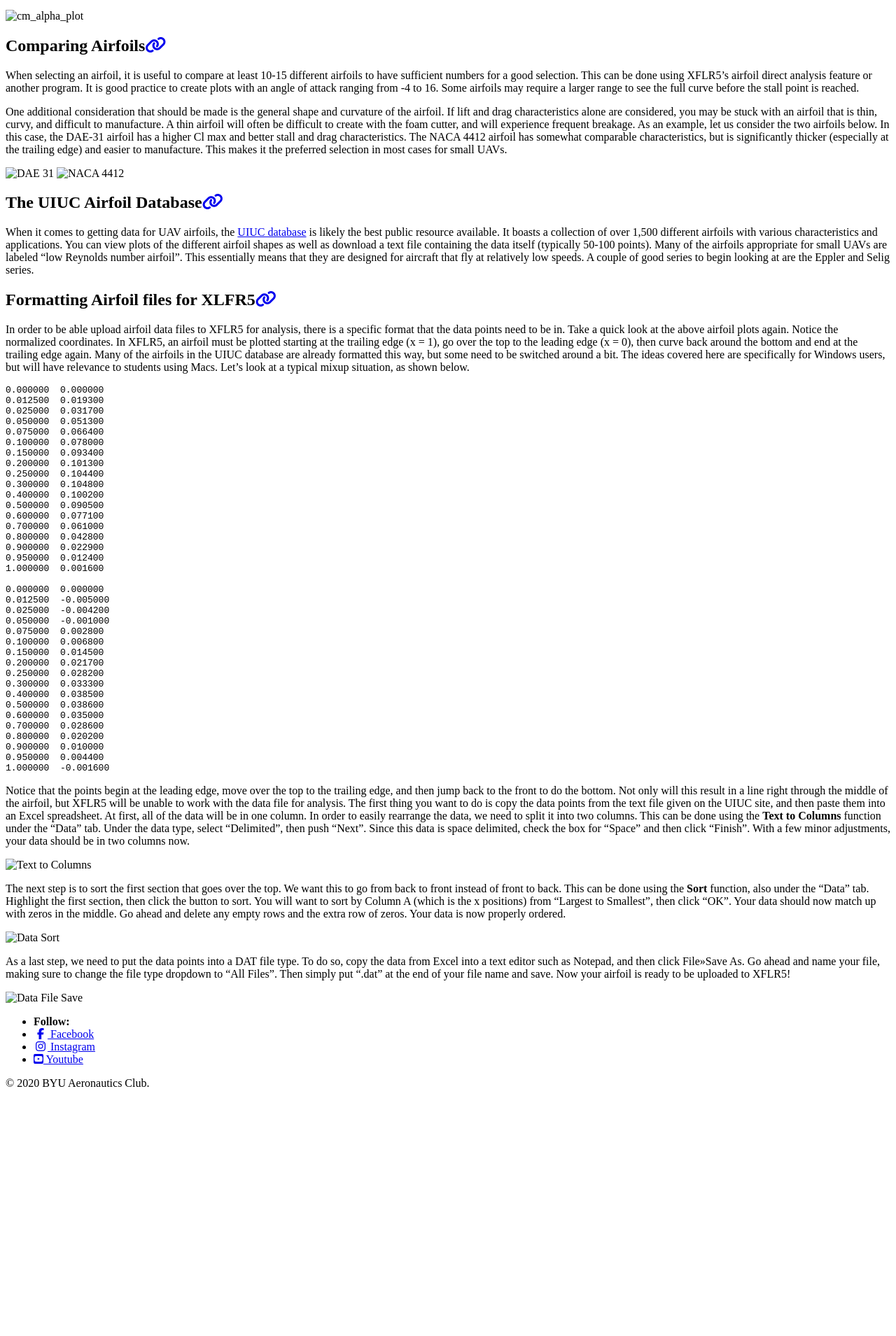
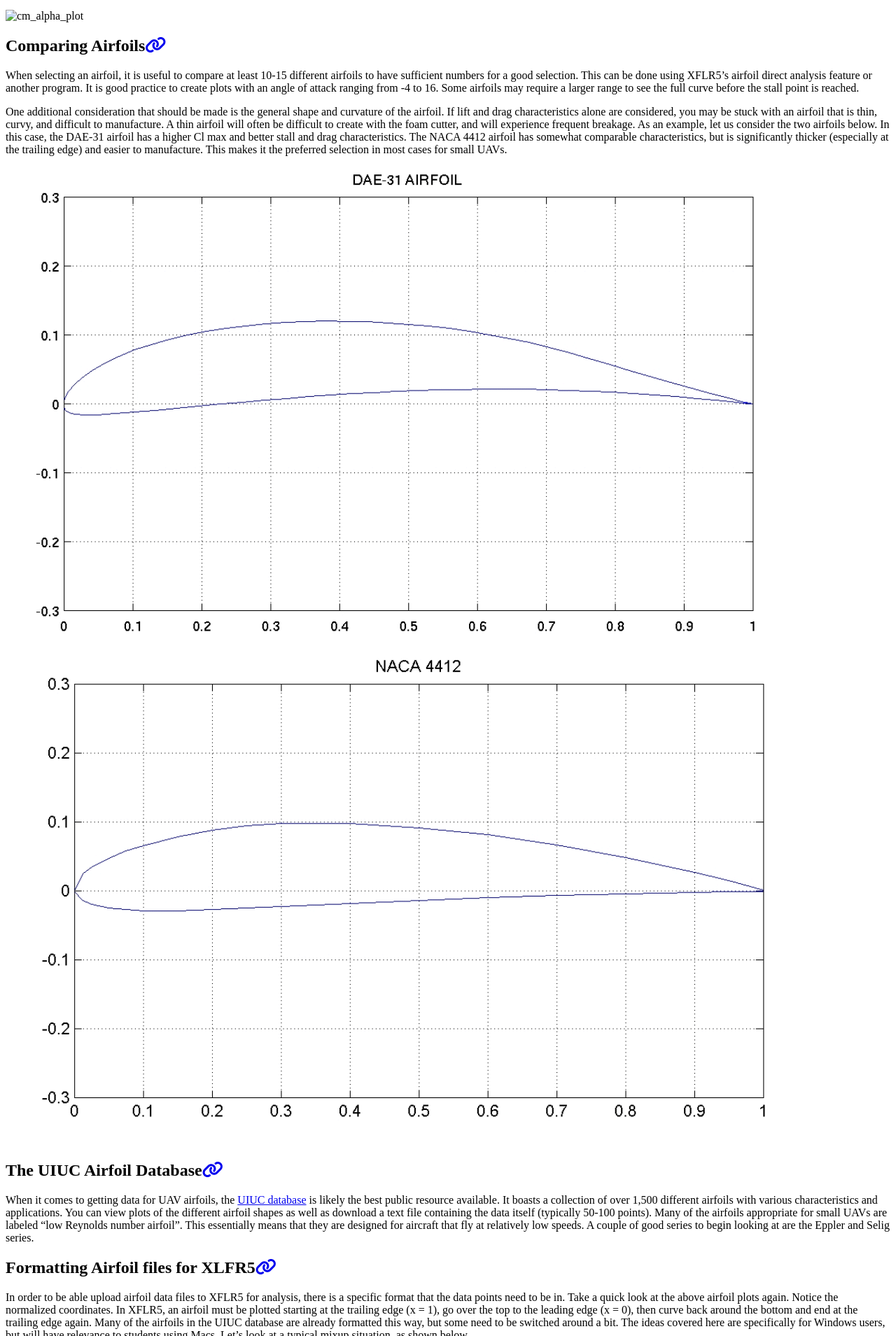
Before and after one commit to BYU-Aeronautics-Club/BYUAeronauticsClub.github.io, a Jekyll site: the page built from _pages/fundamentals/aerodynamics/airfoils.md, in a window 1280 px wide. Shown: the part 1564-3473 px from the top of the page at 70% size. Built offline with Jekyll 4.4.1, drawn with Linux system fonts in a browser that asks for light colours; cached includes are drawn as plain includes; nearby versions of some CDN libraries; before the commit the page ends 3129 px from its top, so only the background shows below that.

Commit message:
Trying to use the gallery helper

```diff
--- a/_pages/fundamentals/aerodynamics/airfoils.md
+++ b/_pages/fundamentals/aerodynamics/airfoils.md
@@ -4,6 +4,9 @@ title: "Airfoils"
 layout: single
 sidebar:
     nav: "fundamentals"
+gallery:
+  - image_path: _pages/fundamentals/aerodynamics/figures/DAE31_shape.PNG
+  - image_path: _pages/fundamentals/aerodynamics/figures/NACA_4412_shape.PNG
 ---
 
 Airfoil selection is one of the earliest and most important decisions made when desiging your UAV. The airfoil will play a large role in determining its aerodynamic performance characteristics and capabilities. As such, care should be taken to choose an airfoil that properly meets the performance requirements for your mission. Relevant requirements may relate to stability, lift and drag characteristics, and manufacturability. These and other important concepts will be discussed.
@@ -44,7 +47,7 @@ When selecting an airfoil, it is useful to compare at least 10-15 different airf
 
 One additional consideration that should be made is the general shape and curvature of the airfoil. If lift and drag characteristics alone are considered, you may be stuck with an airfoil that is thin, curvy, and difficult to manufacture. A thin airfoil will often be difficult to create with the foam cutter, and will experience frequent breakage. As an example, let us consider the two airfoils below. In this case, the DAE-31 airfoil has a higher Cl max and better stall and drag characteristics. The NACA 4412 airfoil has somewhat comparable characteristics, but is significantly thicker (especially at the trailing edge) and easier to manufacture. This makes it the preferred selection in most cases for small UAVs.
 
-![DAE 31](./figures/DAE31_shape.PNG) ![NACA 4412](./figures/NACA_4412_shape.PNG)
+{% include gallery id="gallery" class="full" %}
 
 ## The UIUC Airfoil Database
 When it comes to getting data for UAV airfoils, the [UIUC database](https://m-selig.ae.illinois.edu/ads/coord_database.html) is likely the best public resource available. It boasts a collection of over 1,500 different airfoils with various characteristics and applications. You can view plots of the different airfoil shapes as well as download a text file containing the data itself (typically 50-100 points). Many of the airfoils appropriate for small UAVs are labeled "low Reynolds number airfoil". This essentially means that they are designed for aircraft that fly at relatively low speeds. A couple of good series to begin looking at are the Eppler and Selig series.
```
